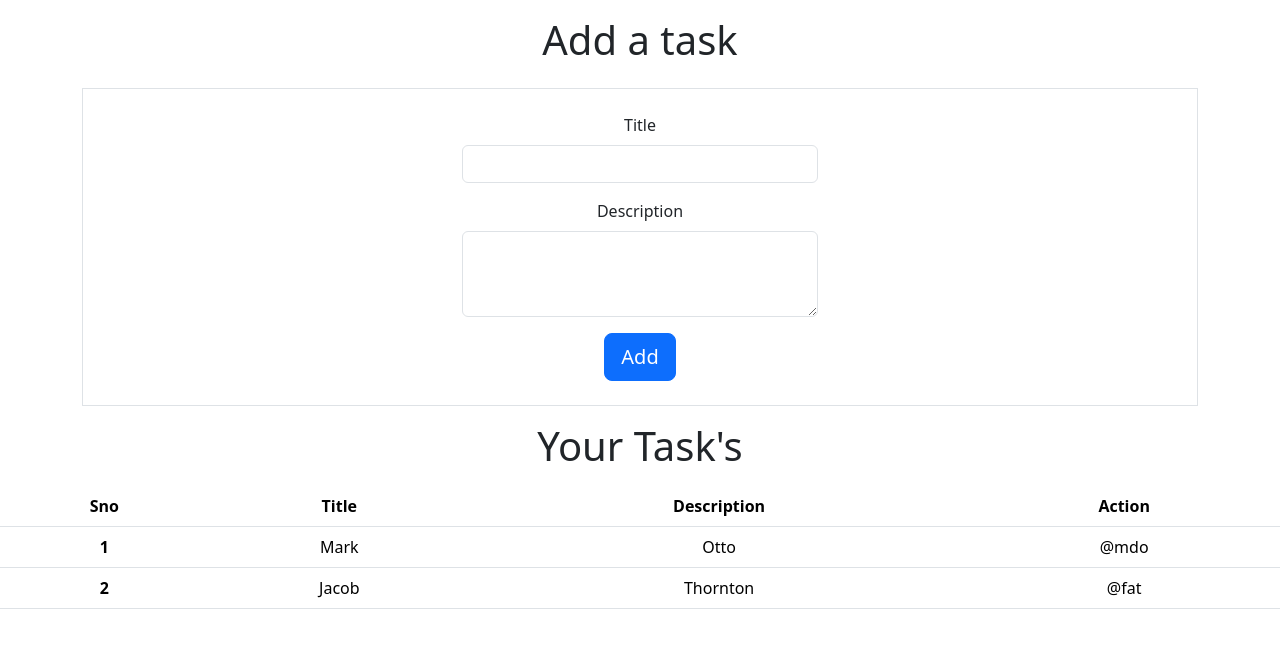
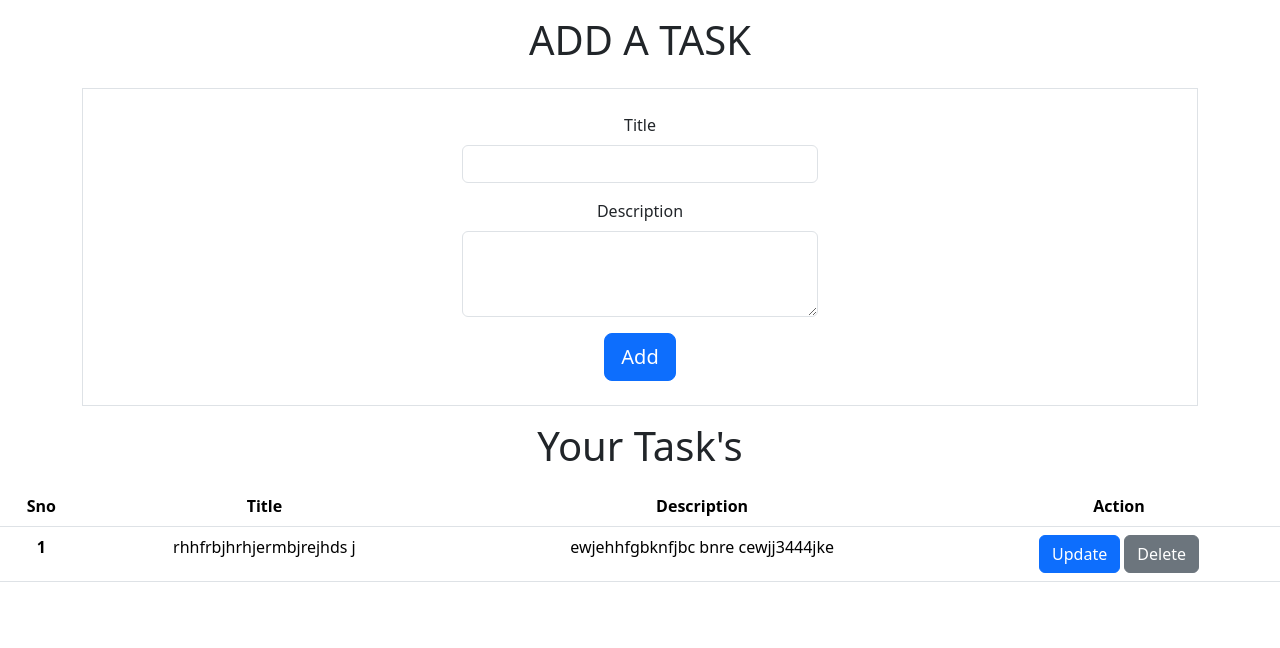
Before and after one commit to Gouthamvaishnav11/task-manager, a Flask app: page / in a window 1280 px wide. Shown: the part 66-714 px from the top of the page. Run offline with Flask 3, Linux system fonts and the light colour scheme.

Commit message:
update and delete function in database

```diff
--- a/app.py
+++ b/app.py
@@ -1,75 +1,104 @@
-# Importing the Flask class from flask module
-from flask import Flask, render_template, request
+from flask import Flask, render_template, request, redirect
 from flask_sqlalchemy import SQLAlchemy
 
-# let's see the content of the flask module
-# print( dir(flask) )
-
-# let's create the object of the Flask class
+# Create the object of the Flask class
 app = Flask(__name__)
 
+# Connecting the flask app with SQLite database
+app.config['SQLALCHEMY_DATABASE_URI'] = 'sqlite:///task.db'
 
-# connecting the flask app (server) with sqllite database
-# let's write the url: This command tells the flask app to connect with a sqllite type database named task.db
-app.config ['SQLALCHEMY_DATABASE_URI'] = 'sqlite:///task.db'
-
-
-# creating an object of SQLalchemy class
-# Telling the SQLAlchemy class, which flask app to connect with
+# Creating an object of SQLAlchemy class
 database = SQLAlchemy(app)
 
-
-
-
-# writing python class which will be used to insert data into table
+# Writing python class to insert data into table
 class Task(database.Model):
-
-    sno = database.Column(database.Integer, primary_key= True)
-    taskTitle = database.Column(database.String(100), nullable= False)
-    taskDescription = database.Column(database.String(200), nullable= False)
-
-
-
+    sno = database.Column(database.Integer, primary_key=True)
+    taskTitle = database.Column(database.String(100), nullable=False)
+    taskDescription = database.Column(database.String(200), nullable=False)
 
 # First route: Index route/default route
-@app.route('/', methods = ["GET", "POST"])
+@app.route('/', methods=["GET", "POST"])
 def index():
-
-    # print(request.form)
-
-    # let's check if the request is get or post
-    # if request is post -->
     if request.method == "POST":
-
-        # fetch the values of title and description
+        # Fetch the values of title and description
         task_title = request.form.get('title')
         task_description = request.form.get('description')
-        print(task_title, task_description)
 
-        # add it to the database
-        task = Task(taskTitle= task_title, taskDescription= task_description)
+        # Add it to the database
+        task = Task(taskTitle=task_title, taskDescription=task_description)
         database.session.add(task)
         database.session.commit()
 
-     # return render_template('index.html')
-    return render_template('index.html')
+        # Returning the index.html page
+        return redirect('/')
+
+    else:
+        # Fetching all tasks from the database
+        allTask = Task.query.all()
+        return render_template('index.html', allTask=allTask)
 
 # Second route: Contact us
 @app.route('/contact')
 def contact():
-
-    # returning the response
+    # Returning the response
     return render_template('contact.html')
-
 
 # Third route: About us
 @app.route('/about')
 def about():
-
-    # returning the response
+    # Returning the response
     return render_template('about.html')
 
-# let's run the flask application
+# Fourth route: Delete a task from database
+@app.route("/delete")
+def delete():
+    # Extracting the sno
+    serial_number = request.args.get('sno')
+
+    # Fetching task with sno=serial_number
+    task = Task.query.filter_by(sno=serial_number).first()
+
+    # Deleting the task
+    database.session.delete(task)
+    database.session.commit()
+
+    # Reassign serial numbers
+    all_tasks = Task.query.order_by(Task.sno).all()
+    for index, task in enumerate(all_tasks, start=1):
+        task.sno = index
+    database.session.commit()
+
+    # Redirect to index page
+    return redirect('/')
+
+# Fifth route: Update a task from database
+@app.route("/update", methods=["GET", "POST"])
+def update():
+    # Getting the sno for update
+    serial_number = request.args.get('sno')
+
+    # Fetching the task from database to update the task
+    reqTask = Task.query.filter_by(sno=serial_number).first()
+
+    if request.method == "POST":
+        # Fetching the updated values
+        updatedTitle = request.form.get('title')
+        updatedDescription = request.form.get('description')
+
+        # Changing the value of the existing task
+        reqTask.taskTitle = updatedTitle
+        reqTask.taskDescription = updatedDescription
+
+        # Committing the update in database
+        database.session.add(reqTask)
+        database.session.commit()
+
+        # Redirecting to index.html page
+        return redirect('/')
+    else:
+        # Rendering the update.html page
+        return render_template('update.html', reqTask=reqTask)
+
+# Running the Flask application
 if __name__ == "__main__":
     app.run(debug=True)
-# app.run(debug=True, host='0.0.0.0')
--- /dev/null
+++ b/backend/pyvenv.cfg
@@ -0,0 +1,5 @@
+home = C:\Program Files\Python312
+include-system-site-packages = false
+version = 3.12.4
+executable = C:\Program Files\Python312\python.exe
+command = C:\Program Files\Python312\python.exe -m venv C:\Users\gouth\OneDrive\Documents\GitHub\codes-\backend
--- a/templates/index.html
+++ b/templates/index.html
@@ -13,7 +13,7 @@
 <main>
 
     <!--heading 1-->
-    <h1 class="my-3 text-center">Add a task</h1>
+    <h1 class="my-3 text-center">ADD A TASK</h1>
     <div class="container mt-4">
         <!-- Form for tasks -->
         <form class="text-center border p-4 thick-border" action=" /" method="POST">
@@ -47,18 +47,22 @@
             </tr>
         </thead>
         <tbody>
+            {% for task in allTask  %}
+
             <tr>
-                <th scope="row">1</th>
-                <td>Mark</td>
-                <td>Otto</td>
-                <td>@mdo</td>
+                <th scope="row">{{task.sno}}</th>
+                <td>{{task.taskTitle}}</td>
+                <td>{{task.taskDescription}}</td>
+                <td>
+                    <a href="/update?sno={{task.sno}}"class="btn btn-primary ">Update</a>
+                    <a href="/delete?sno={{task.sno}}" class="btn btn-secondary ">Delete</a>
+
+                </td>
             </tr>
-            <tr>
-                <th scope="row">2</th>
-                <td>Jacob</td>
-                <td>Thornton</td>
-                <td>@fat</td>
-            </tr>
+
+            {% endfor %}
+
+
         </tbody>
     </table>
 </main>
```
Also changed, not shown: templates/update.html (added, +34 -0 lines), instance/task.db, 13 other files.
